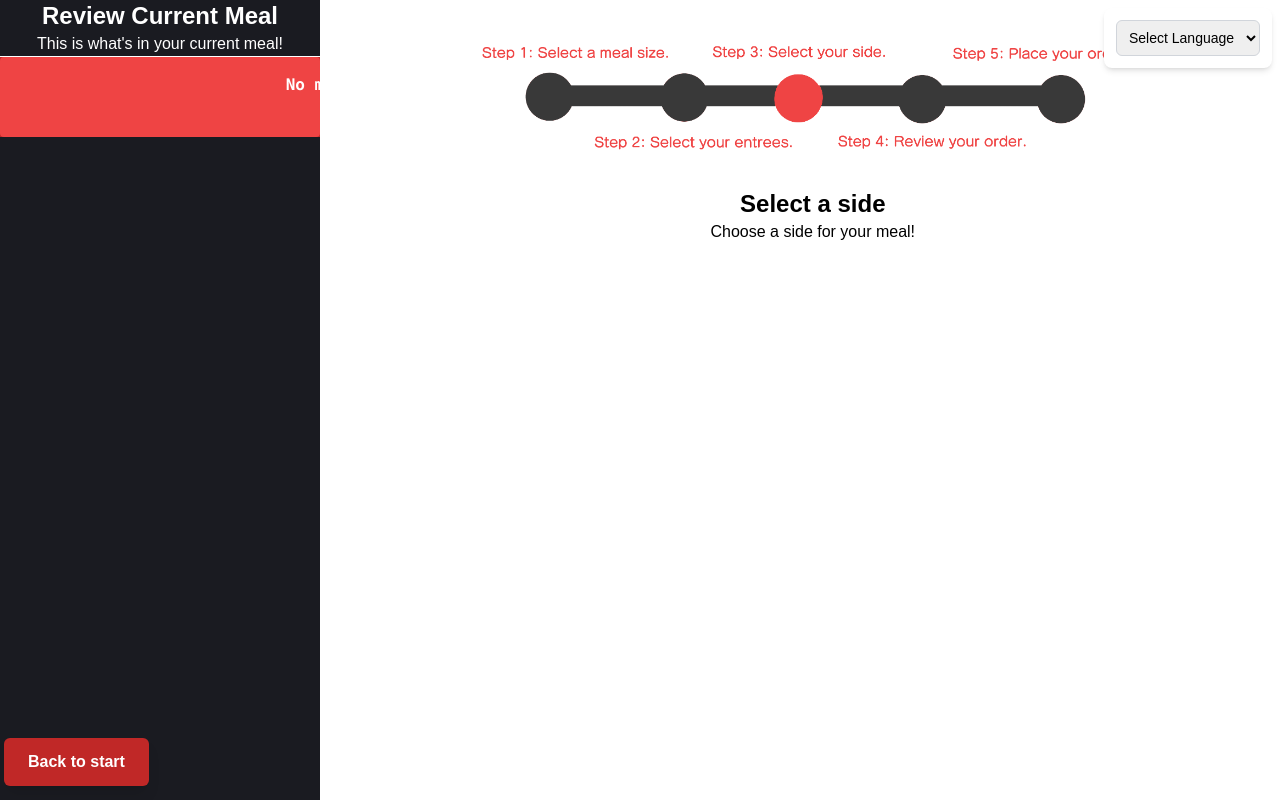
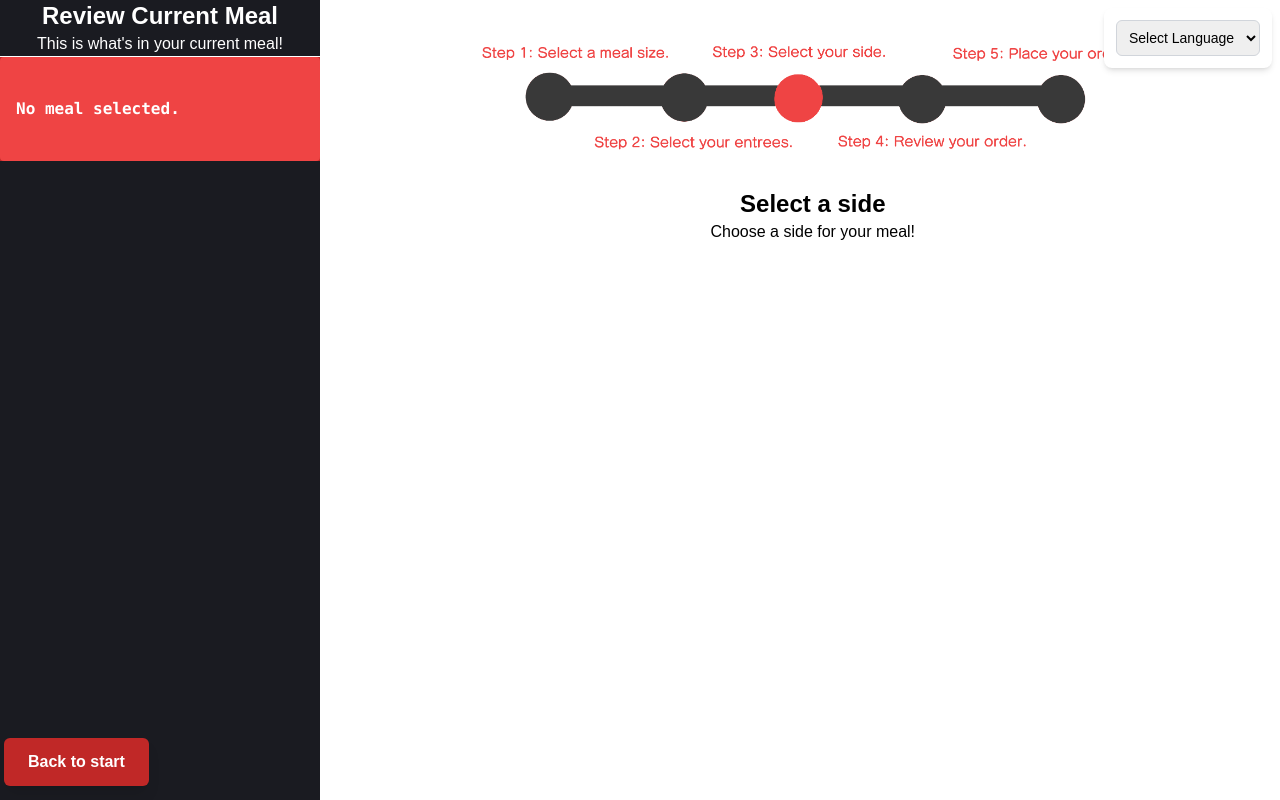
Before and after one commit to CSCE331-Fall2024/project-3-team-0p, a website: page src/customer-sides.html in a window 1280 px wide. Drawn offline with Linux system fonts and the light colour scheme; no server answers.

Commit message:
added class so text will wrap automatically, especially for when translation is in effect

```diff
--- a/src/customer-sides.html
+++ b/src/customer-sides.html
@@ -29,7 +29,7 @@
                 <div class="relative flex flex-col space-y-4">
                 <li class="border-t border-white bg-[#C02827]">
                     <div class="bg-red-500 text-white p-4 rounded text-md font-bold">
-                        <pre id="order-display">
+                        <pre id="order-display" class="whitespace-pre-wrap">
                             No meal selected.
                         </pre>
                     </div>
```
Also changed, not shown: src/customer-displayMeals.html (+1 -1 lines), src/customer-entrees.html (+1 -1 lines), src/customer-mealsize.html (+1 -1 lines), src/customer-review.html (+1 -1 lines).
